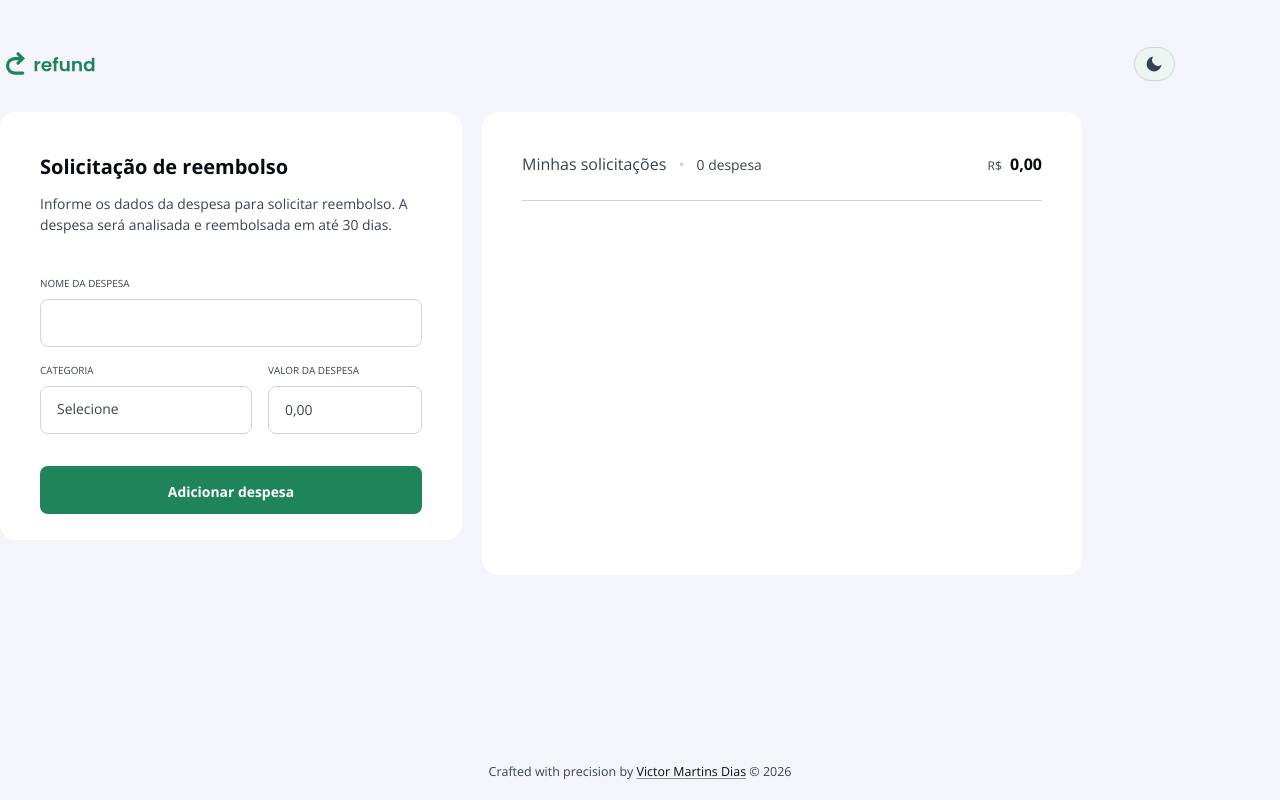
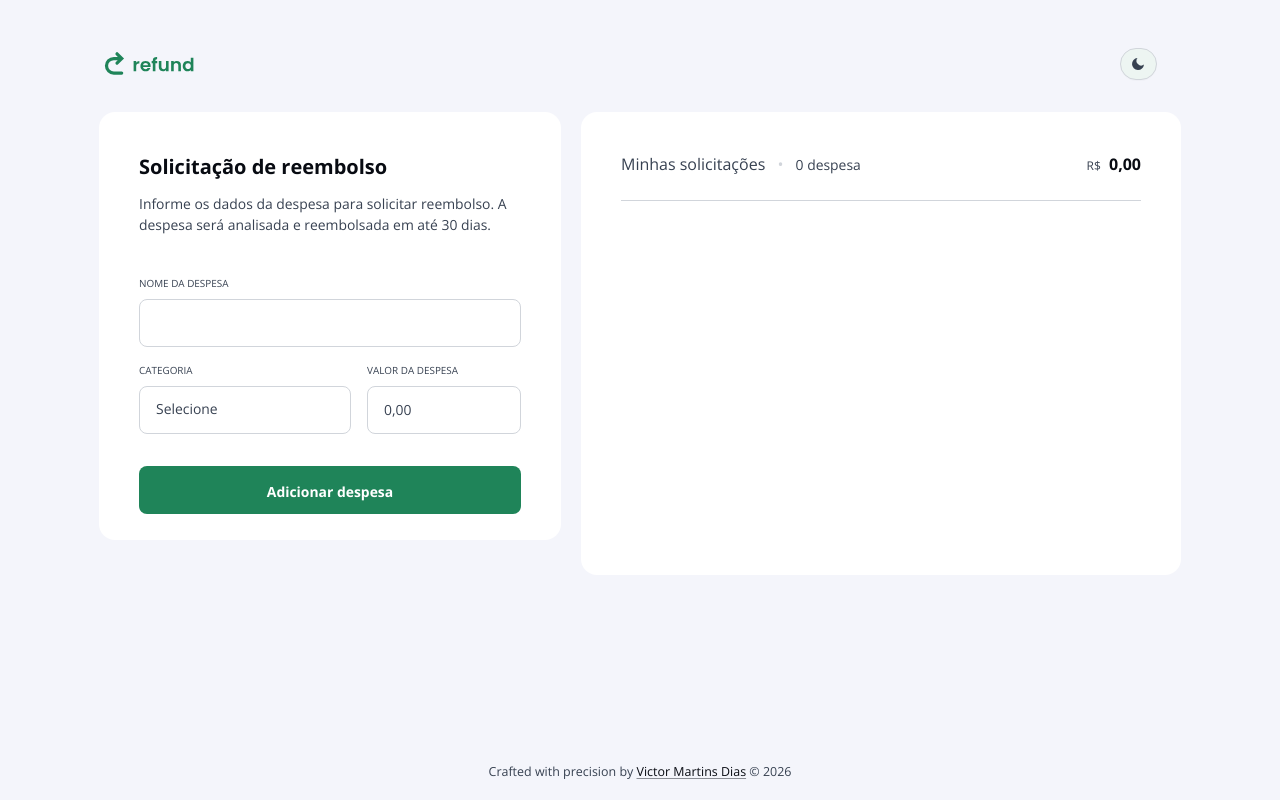
Before and after one commit to VictorMartinsD/refund-dashboard, a website built with Vite: page index.html in a window 1280 px wide. Built offline with nearby package versions, Linux system fonts and the light colour scheme.

Commit message:
fix(ui): anchor theme toggle to header flow and vertically align with logo

```diff
--- a/src/components/ThemeToggle/ThemeToggle.css
+++ b/src/components/ThemeToggle/ThemeToggle.css
@@ -1,22 +1,11 @@
 .theme-toggle-wrapper {
-  position: fixed;
-  right: 1rem;
+  position: absolute;
+  top: 3rem;
+  right: 1.5rem;
   z-index: 9999;
   display: flex;
   align-items: center;
   pointer-events: none;
-}
-
-@media (min-width: 1100px) {
-  .theme-toggle-wrapper {
-    right: calc((100% - 942px) / 2 - 4rem);
-  }
-}
-
-@media (max-width: 1100px) {
-  .theme-toggle-wrapper {
-    right: 1.5rem;
-  }
 }
 
 .theme-toggle {
@@ -28,7 +17,8 @@
   border: 1px solid var(--color-border);
   background: var(--color-surface);
   color: var(--color-text);
-  padding: 0.4rem 0.6rem;
+  height: 2rem;
+  padding: 0 0.6rem;
   border-radius: 999px;
   transition:
     background 180ms ease,
@@ -54,8 +44,8 @@
 }
 
 .theme-toggle .theme-icon {
-  width: 1.25rem;
-  height: 1.25rem;
+  width: 1rem;
+  height: 1rem;
   display: block;
   flex: none;
 }
--- a/src/components/ThemeToggle/ThemeToggle.js
+++ b/src/components/ThemeToggle/ThemeToggle.js
@@ -60,17 +60,6 @@ function updateButtonState(button) {
   }
 }
 
-function alignWithLogo(wrapper) {
-  const logo = document.querySelector(".logo");
-  if (!logo) return;
-
-  const logoRect = logo.getBoundingClientRect();
-  const wrapperRect = wrapper.getBoundingClientRect();
-
-  const desiredTop = window.scrollY + logoRect.top + logoRect.height / 2 - wrapperRect.height / 2;
-  wrapper.style.top = `${Math.max(8, desiredTop)}px`;
-}
-
 export function ThemeToggle() {
   const wrapper = document.createElement("div");
   wrapper.className = "theme-toggle-wrapper";
@@ -103,13 +92,7 @@ export function ThemeToggle() {
 
   wrapper.appendChild(button);
 
-  const handleResize = () => alignWithLogo(wrapper);
-
-  setTimeout(() => alignWithLogo(wrapper), 50);
-  window.addEventListener("resize", handleResize);
-
   wrapper.cleanup = () => {
-    window.removeEventListener("resize", handleResize);
     observer.disconnect();
   };
 
--- a/src/css/global.css
+++ b/src/css/global.css
@@ -1,6 +1,7 @@
 :root {
   font-family: "Open Sans", sans-serif;
   font-size: 16px;
+  --layout-max-width: 1082px;
 }
 
 /* Lógica de Carregamento (FOUC) */
@@ -48,8 +49,12 @@ body {
 }
 
 main {
-  width: 100%;
+  width: min(100%, var(--layout-max-width));
   flex: 1;
+}
+
+main {
+  position: relative;
 }
 
 .logo {
@@ -184,8 +189,9 @@ button:hover {
 }
 
 .page-footer {
-  width: 100%;
+  width: min(100%, var(--layout-max-width));
   margin-top: auto;
+  margin-inline: auto;
   padding: 0.75rem 1.5rem 1.25rem;
   box-sizing: border-box;
   display: flex;
@@ -366,6 +372,10 @@ aside ul {
     min-width: 100%;
   }
 
+  main {
+    width: 100%;
+  }
+
   main section {
     flex-direction: column;
     width: 100%;
--- a/src/main.js
+++ b/src/main.js
@@ -25,7 +25,12 @@ function initApp() {
   initTheme();
 
   try {
-    document.body.appendChild(ThemeToggle());
+    const mainEl = document.querySelector("main");
+    if (mainEl) {
+      mainEl.prepend(ThemeToggle());
+    } else {
+      document.body.appendChild(ThemeToggle());
+    }
   } catch (error) {
     console.warn("ThemeToggle failed to mount:", error);
   }
```
